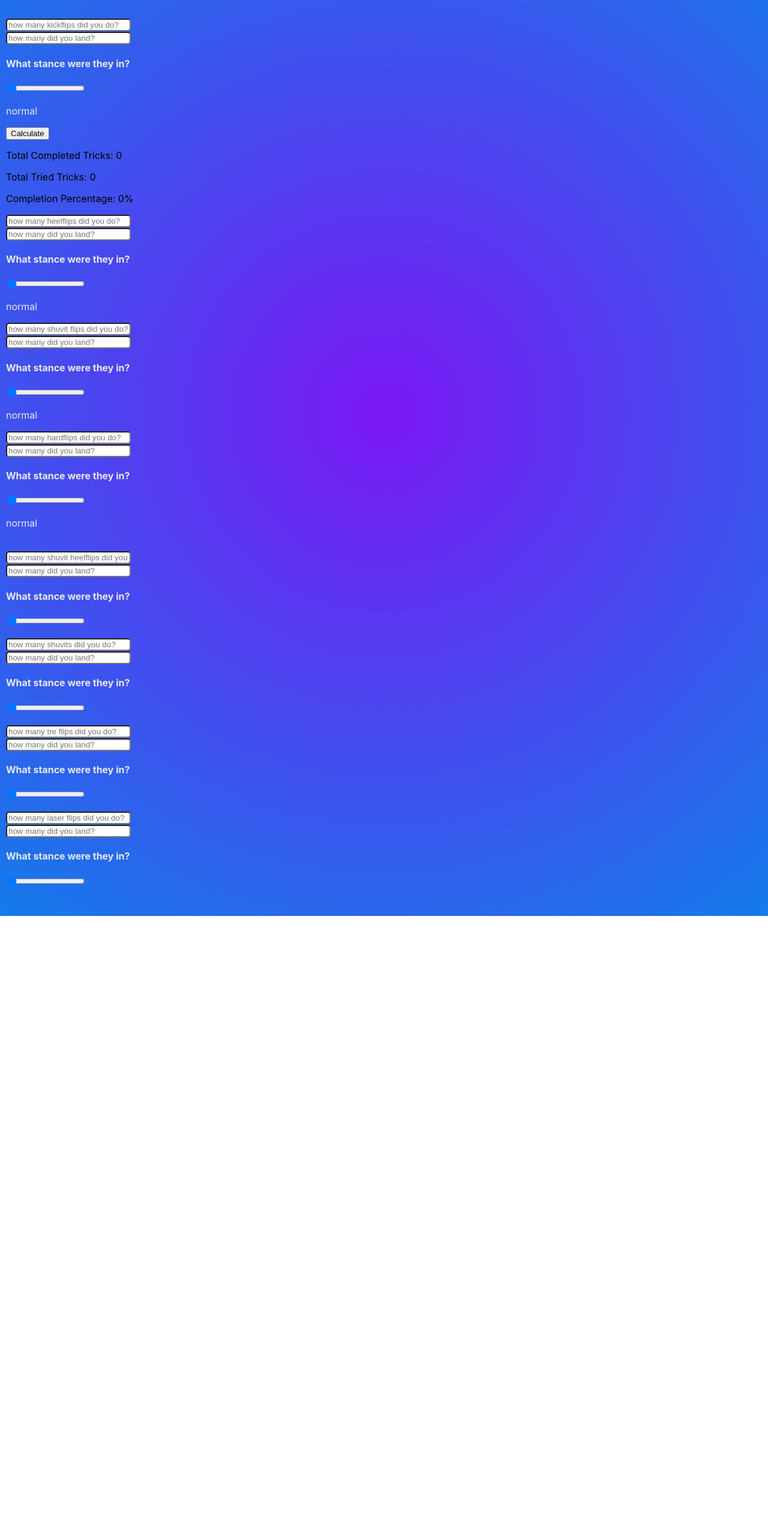
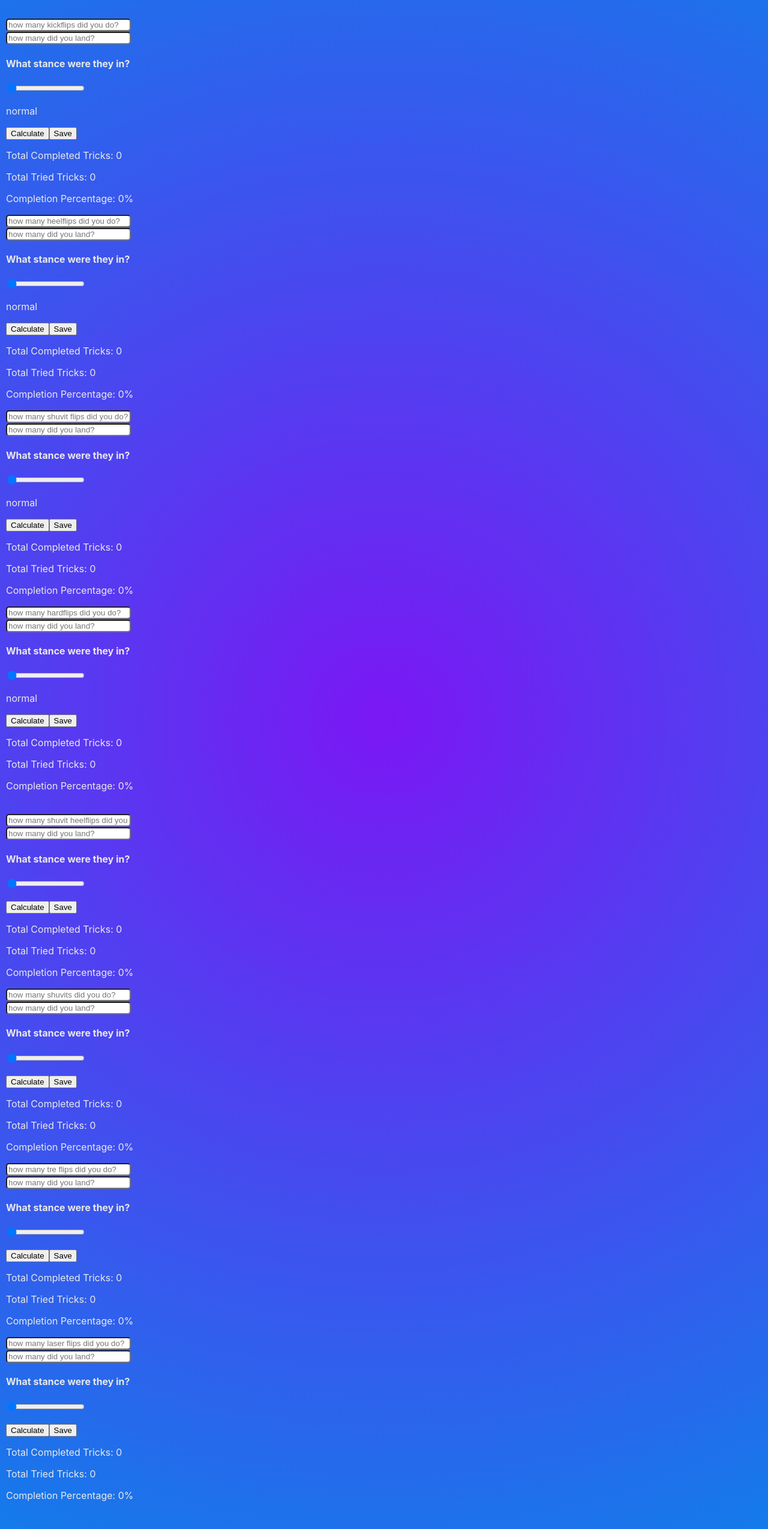
Before and after one commit to NekoCarreraDesigns/skate-sesh, a React (Create React App) app in the folder skate-sesh/: page /sessions in a window 1280 px wide. Shown: the part 149-2698 px from the top of the page at 60% size. Before the commit the page ends 1676 px from the top, so only its background shows below. Built offline with nearby package versions, Linux system fonts and the light colour scheme.

Commit message:
added some funcionality and fixed button error

```diff
--- a/skate-sesh/src/pages/Sessions/Sessions.js
+++ b/skate-sesh/src/pages/Sessions/Sessions.js
@@ -1,4 +1,4 @@
-import { React, useState } from "react";
+import { React, useState, useEffect } from "react";
 import "./Sessions.css";
 import Header from "../../components/header/Header";
 
@@ -6,9 +6,23 @@ const Sessions = () => {
   const options = ["normal", "nollie", "switch", "fakie"];
   const initialSelectedOptions = Array(options.length).fill(options[0]);
   const [selectedOption, setSelectedOption] = useState(initialSelectedOptions);
-  const [completedTricks, setCompletedTricks] = useState(0);
+  const [completedTricks, setTotalCompletedTricks] = useState(0);
   const [totalTriedTricks, setTotalTriedTricks] = useState(0);
   const [completionPercentage, setCompletionPercentage] = useState(0);
+
+  useEffect(() => {
+    const savedCompletionPercentage = localStorage.getItem(
+      "completionPercentage"
+    );
+    if (savedCompletionPercentage) {
+      setCompletionPercentage(parseFloat(savedCompletionPercentage));
+    }
+  }, []);
+
+  useEffect(() => {
+    localStorage.setItem("completionPercentage", completionPercentage);
+    console.log(completionPercentage);
+  }, [completionPercentage]);
 
   const calculateCompletionPercentage = () => {
     if (totalTriedTricks === 0) {
@@ -22,13 +36,23 @@ const Sessions = () => {
       document.getElementById("totalTriedInput").value,
       10
     );
+
     const totalLanded = parseInt(
       document.getElementById("totalLandedInput").value,
       10
     );
-    setTotalTriedTricks(totalTried);
-    setCompletedTricks(totalLanded);
+
+    const newCompletionPercentage =
+      totalTried === 0 ? 0 : (totalLanded / totalTried) * 100;
+
+    setCompletionPercentage(newCompletionPercentage);
+    // setTotalTriedTricks(totalTried);
+    // setTotalCompletedTricks(totalLanded);
     setCompletionPercentage(calculateCompletionPercentage());
+  };
+
+  const saveToDashboard = () => {
+    alert(`Completion percentage saved ${completionPercentage}%`);
   };
 
   const handleOptionChange = (event, index) => {
@@ -46,11 +70,25 @@ const Sessions = () => {
           <input
             id='totalTriedInput'
             className='trick-input'
-            placeholder='how many kickflips did you do?'></input>
+            placeholder='how many kickflips did you do?'
+            onChange={(event) => {
+              const newValue =
+                event.target.value.trim() === ""
+                  ? 0
+                  : parseInt(event.target.value, 10);
+              setTotalTriedTricks(newValue);
+            }}></input>
           <input
             id='totalLandedInput'
             className='trick-input'
-            placeholder='how many did you land?'></input>
+            placeholder='how many did you land?'
+            onChange={(event) => {
+              const newValue =
+                event.target.value.trim() === ""
+                  ? 0
+                  : parseInt(event.target.value, 10);
+              setTotalCompletedTricks(newValue);
+            }}></input>
           <h4 className='trick-div-header'>What stance were they in?</h4>
           <input
             type='range'
@@ -61,15 +99,36 @@ const Sessions = () => {
           />
           <p className='trick-div-paragraph'>{selectedOption[0]}</p>
           <button onClick={handleCalculateClick}>Calculate</button>
-          <p>Total Completed Tricks: {completedTricks}</p>
-          <p>Total Tried Tricks: {totalTriedTricks}</p>
-          <p>Completion Percentage: {completionPercentage}%</p>
+          <button onClick={saveToDashboard}>Save</button>
+          <p className='trick-div-paragraph'>
+            Total Completed Tricks: {completedTricks}
+          </p>
+          <p className='trick-div-paragraph'>
+            Total Tried Tricks: {totalTriedTricks}
+          </p>
+          <p className='trick-div-paragraph'>
+            Completion Percentage: {completionPercentage}%
+          </p>
           <input
             className='trick-input'
-            placeholder='how many heelflips did you do?'></input>
+            placeholder='how many heelflips did you do?'
+            onChange={(event) => {
+              const newValue =
+                event.target.value.trim() === ""
+                  ? 0
+                  : parseInt(event.target.value, 10);
+              setTotalTriedTricks(newValue);
+            }}></input>
           <input
             className='trick-input'
-            placeholder='how many did you land?'></input>
+            placeholder='how many did you land?'
+            onChange={(event) => {
+              const newValue =
+                event.target.value.trim() === ""
+                  ? 0
+                  : parseInt(event.target.value, 10);
+              setTotalCompletedTricks(newValue);
+            }}></input>
           <h4 className='trick-div-header'>What stance were they in?</h4>
           <input
             type='range'
@@ -79,12 +138,37 @@ const Sessions = () => {
             onChange={(event) => handleOptionChange(event, 1)}
           />
           <p className='trick-div-paragraph'>{selectedOption[1]}</p>
+          <button onClick={handleCalculateClick}>Calculate</button>
+          <button onClick={saveToDashboard}>Save</button>
+          <p className='trick-div-paragraph'>
+            Total Completed Tricks: {completedTricks}
+          </p>
+          <p className='trick-div-paragraph'>
+            Total Tried Tricks: {totalTriedTricks}
+          </p>
+          <p className='trick-div-paragraph'>
+            Completion Percentage: {completionPercentage}%
+          </p>
           <input
             className='trick-input'
-            placeholder='how many shuvit flips did you do?'></input>
+            placeholder='how many shuvit flips did you do?'
+            onChange={(event) => {
+              const newValue =
+                event.target.value.trim() === ""
+                  ? 0
+                  : parseInt(event.target.value, 10);
+              setTotalTriedTricks(newValue);
+            }}></input>
           <input
             className='trick-input'
-            placeholder='how many did you land?'></input>
+            placeholder='how many did you land?'
+            onChange={(event) => {
+              const newValue =
+                event.target.value.trim() === ""
+                  ? 0
+                  : parseInt(event.target.value, 10);
+              setTotalCompletedTricks(newValue);
+            }}></input>
           <h4 className='trick-div-header'>What stance were they in?</h4>
           <input
             type='range'
@@ -94,12 +178,37 @@ const Sessions = () => {
             onChange={(event) => handleOptionChange(event, 2)}
           />
           <p className='trick-div-paragraph'>{selectedOption[2]}</p>
+          <button onClick={handleCalculateClick}>Calculate</button>
+          <button onClick={saveToDashboard}>Save</button>
+          <p className='trick-div-paragraph'>
+            Total Completed Tricks: {completedTricks}
+          </p>
+          <p className='trick-div-paragraph'>
+            Total Tried Tricks: {totalTriedTricks}
+          </p>
+          <p className='trick-div-paragraph'>
+            Completion Percentage: {completionPercentage}%
+          </p>
           <input
             className='trick-input'
-            placeholder='how many hardflips did you do?'></input>
+            placeholder='how many hardflips did you do?'
+            onChange={(event) => {
+              const newValue =
+                event.target.value.trim() === ""
+                  ? 0
+                  : parseInt(event.target.value, 10);
+              setTotalTriedTricks(newValue);
+            }}></input>
           <input
             className='trick-input'
-            placeholder='how many did you land?'></input>
+            placeholder='how many did you land?'
+            onChange={(event) => {
+              const newValue =
+                event.target.value.trim() === ""
+                  ? 0
+                  : parseInt(event.target.value, 10);
+              setTotalCompletedTricks(newValue);
+            }}></input>
           <h4 className='trick-div-header'>What stance were they in?</h4>
           <input
             type='range'
@@ -109,16 +218,41 @@ const Sessions = () => {
             onChange={(event) => handleOptionChange(event, 3)}
           />
           <p className='trick-div-paragraph'>{selectedOption[3]}</p>
+          <button onClick={handleCalculateClick}>Calculate</button>
+          <button onClick={saveToDashboard}>Save</button>
+          <p className='trick-div-paragraph'>
+            Total Completed Tricks: {completedTricks}
+          </p>
+          <p className='trick-div-paragraph'>
+            Total Tried Tricks: {totalTriedTricks}
+          </p>
+          <p className='trick-div-paragraph'>
+            Completion Percentage: {completionPercentage}%
+          </p>
         </div>
       </div>
       <div className='trick-div-container'>
         <div className='trick-div-box'>
           <input
             className='trick-input'
-            placeholder='how many shuvit heelflips did you do?'></input>
+            placeholder='how many shuvit heelflips did you do?'
+            onChange={(event) => {
+              const newValue =
+                event.target.value.trim() === ""
+                  ? 0
+                  : parseInt(event.target.value, 10);
+              setTotalTriedTricks(newValue);
+            }}></input>
           <input
             className='trick-input'
-            placeholder='how many did you land?'></input>
+            placeholder='how many did you land?'
+            onChange={(event) => {
+              const newValue =
+                event.target.value.trim() === ""
+                  ? 0
+                  : parseInt(event.target.value, 10);
+              setTotalCompletedTricks(newValue);
+            }}></input>
           <h4 className='trick-div-header'>What stance were they in?</h4>
           <input
             type='range'
@@ -128,12 +262,37 @@ const Sessions = () => {
             onChange={(event) => handleOptionChange(event, 4)}
           />
           <p className='trick-div-paragraph'>{selectedOption[4]}</p>
+          <button onClick={handleCalculateClick}>Calculate</button>
+          <button onClick={saveToDashboard}>Save</button>
+          <p className='trick-div-paragraph'>
+            Total Completed Tricks: {completedTricks}
+          </p>
+          <p className='trick-div-paragraph'>
+            Total Tried Tricks: {totalTriedTricks}
+          </p>
+          <p className='trick-div-paragraph'>
+            Completion Percentage: {completionPercentage}%
+          </p>
           <input
             className='trick-input'
-            placeholder='how many shuvits did you do?'></input>
+            placeholder='how many shuvits did you do?'
+            onChange={(event) => {
+              const newValue =
+                event.target.value.trim() === ""
+                  ? 0
+                  : parseInt(event.target.value, 10);
+              setTotalTriedTricks(newValue);
+            }}></input>
           <input
             className='trick-input'
-            placeholder='how many did you land?'></input>
+            placeholder='how many did you land?'
+            onChange={(event) => {
+              const newValue =
+                event.target.value.trim() === ""
+                  ? 0
+                  : parseInt(event.target.value, 10);
+              setTotalCompletedTricks(newValue);
+            }}></input>
           <h4 className='trick-div-header'>What stance were they in?</h4>
           <input
             type='range'
@@ -143,12 +302,37 @@ const Sessions = () => {
             onChange={(event) => handleOptionChange(event, 5)}
           />
           <p className='trick-div-paragraph'>{selectedOption[5]}</p>
+          <button onClick={handleCalculateClick}>Calculate</button>
+          <button onClick={saveToDashboard}>Save</button>
+          <p className='trick-div-paragraph'>
+            Total Completed Tricks: {completedTricks}
+          </p>
+          <p className='trick-div-paragraph'>
+            Total Tried Tricks: {totalTriedTricks}
+          </p>
+          <p className='trick-div-paragraph'>
+            Completion Percentage: {completionPercentage}%
+          </p>
           <input
             className='trick-input'
-            placeholder='how many tre flips did you do?'></input>
+            placeholder='how many tre flips did you do?'
+            onChange={(event) => {
+              const newValue =
+                event.target.value.trim() === ""
+                  ? 0
+                  : parseInt(event.target.value, 10);
+              setTotalTriedTricks(newValue);
+            }}></input>
           <input
             className='trick-input'
-            placeholder='how many did you land?'></input>
+            placeholder='how many did you land?'
+            onChange={(event) => {
+              const newValue =
+                event.target.value.trim() === ""
+                  ? 0
+                  : parseInt(event.target.value, 10);
+              setTotalCompletedTricks(newValue);
+            }}></input>
           <h4 className='trick-div-header'>What stance were they in?</h4>
           <input
             type='range'
@@ -158,12 +342,37 @@ const Sessions = () => {
             onChange={(event) => handleOptionChange(event, 6)}
           />
           <p className='trick-div-paragraph'>{selectedOption[6]}</p>
+          <button onClick={handleCalculateClick}>Calculate</button>
+          <button onClick={saveToDashboard}>Save</button>
+          <p className='trick-div-paragraph'>
+            Total Completed Tricks: {completedTricks}
+          </p>
+          <p className='trick-div-paragraph'>
+            Total Tried Tricks: {totalTriedTricks}
+          </p>
+          <p className='trick-div-paragraph'>
+            Completion Percentage: {completionPercentage}%
+          </p>
           <input
             className='trick-input'
-            placeholder='how many laser flips did you do?'></input>
+            placeholder='how many laser flips did you do?'
+            onChange={(event) => {
+              const newValue =
+                event.target.value.trim() === ""
+                  ? 0
+                  : parseInt(event.target.value, 10);
+              setTotalTriedTricks(newValue);
+            }}></input>
           <input
             className='trick-input'
-            placeholder='how many did you land?'></input>
+            placeholder='how many did you land?'
+            onChange={(event) => {
+              const newValue =
+                event.target.value.trim() === ""
+                  ? 0
+                  : parseInt(event.target.value, 10);
+              setTotalCompletedTricks(newValue);
+            }}></input>
           <h4 className='trick-div-header'>What stance were they in?</h4>
           <input
             type='range'
@@ -173,6 +382,17 @@ const Sessions = () => {
             onChange={(event) => handleOptionChange(event, 7)}
           />
           <p className='trick-div-paragraph'>{selectedOption[7]}</p>
+          <button onClick={handleCalculateClick}>Calculate</button>
+          <button onClick={saveToDashboard}>Save</button>
+          <p className='trick-div-paragraph'>
+            Total Completed Tricks: {completedTricks}
+          </p>
+          <p className='trick-div-paragraph'>
+            Total Tried Tricks: {totalTriedTricks}
+          </p>
+          <p className='trick-div-paragraph'>
+            Completion Percentage: {completionPercentage}%
+          </p>
         </div>
       </div>
       <div className='trick-div-container'>
```
